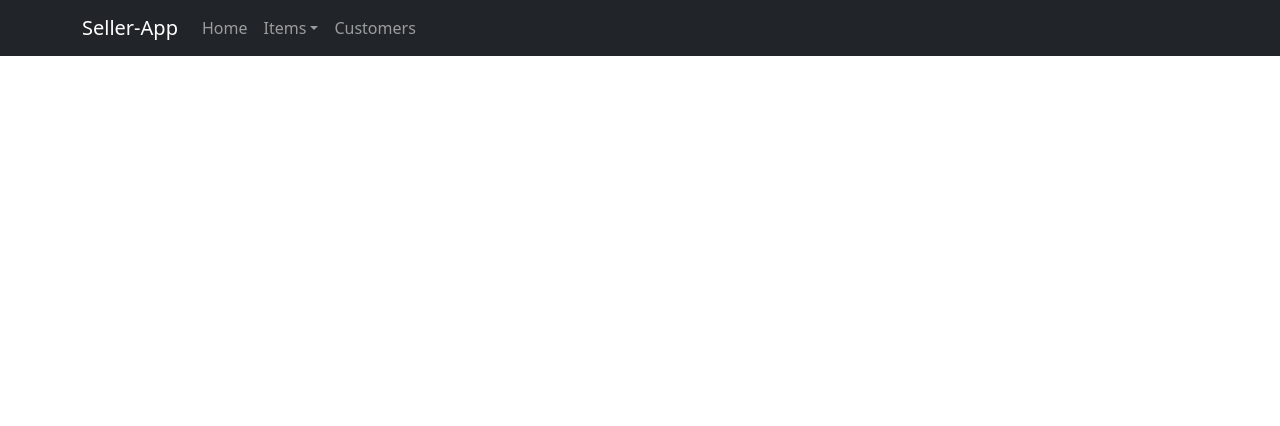
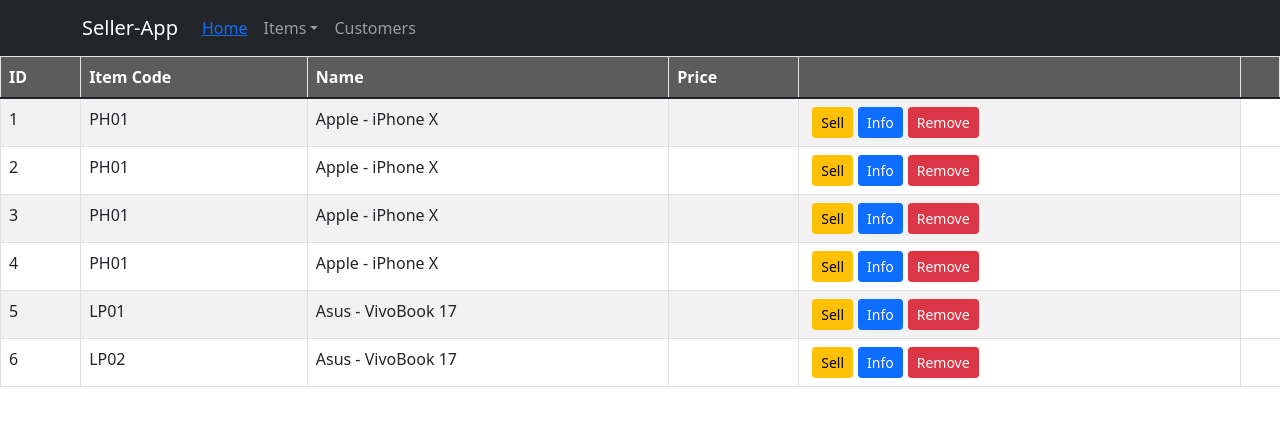
Before and after one commit to truethari/seller-app, a React (Create React App) app: page /allitems in a window 1280 px wide. Shown: the top 426 px of the page. Built offline with nearby package versions, Linux system fonts and the light colour scheme.

Commit message:
all items page

```diff
--- a/src/App.css
+++ b/src/App.css
@@ -1,38 +1,15 @@
-.App {
-  text-align: center;
+.table-container {
+  overflow-y: auto;
+  max-height: 500px;
+}
+table thead {
+  top: 0px;
+  position: sticky;
+  border-collapse: collapse;
+  vertical-align: middle;
 }
 
-.App-logo {
-  height: 40vmin;
-  pointer-events: none;
+thead {
+  background-color: #5c5c5c;
+  color: #ffffff;
 }
-
-@media (prefers-reduced-motion: no-preference) {
-  .App-logo {
-    animation: App-logo-spin infinite 20s linear;
-  }
-}
-
-.App-header {
-  background-color: #282c34;
-  min-height: 100vh;
-  display: flex;
-  flex-direction: column;
-  align-items: center;
-  justify-content: center;
-  font-size: calc(10px + 2vmin);
-  color: white;
-}
-
-.App-link {
-  color: #61dafb;
-}
-
-@keyframes App-logo-spin {
-  from {
-    transform: rotate(0deg);
-  }
-  to {
-    transform: rotate(360deg);
-  }
-}
--- a/src/App.js
+++ b/src/App.js
@@ -1,10 +1,11 @@
+import AllItems from "./components/allItems";
+
 import "./App.css";
-import NavBarC from "./components/navBar";
 
 function App() {
   return (
     <div className="App">
-      <NavBarC />
+      <p>Hello</p>
     </div>
   );
 }
--- /dev/null
+++ b/src/components/allItems.jsx
@@ -0,0 +1,62 @@
+import React, { Component } from "react";
+import { Button, Table } from "react-bootstrap";
+import { getAllItems } from "../services/fakeItems";
+
+class AllItems extends Component {
+  state = {
+    items: getAllItems(),
+  };
+  render() {
+    return (
+      <div className="table-container">
+        <Table striped bordered hover>
+          <thead>
+            <tr>
+              <th>ID</th>
+              <th>Item Code</th>
+              <th>Name</th>
+              <th>Price</th>
+              <th></th>
+              <th></th>
+            </tr>
+          </thead>
+          <tbody>
+            {this.state.items.map((e) => (
+              <tr key={e.id}>
+                <td>{e.id}</td>
+                <td>{e.itemCode}</td>
+                <td>{e.brandName + " - " + e.productName}</td>
+                <td></td>
+                <td>
+                  <Button
+                    style={{ marginLeft: 5, marginRight: 5 }}
+                    variant="warning"
+                    size="sm"
+                  >
+                    Sell
+                  </Button>
+                  <Button
+                    style={{ marginLeft: 0, marginRight: 5 }}
+                    variant="primary"
+                    size="sm"
+                  >
+                    Info
+                  </Button>
+                  <Button
+                    style={{ marginLeft: 0, marginRight: 5 }}
+                    variant="danger"
+                    size="sm"
+                  >
+                    Remove
+                  </Button>
+                </td>
+              </tr>
+            ))}
+          </tbody>
+        </Table>
+      </div>
+    );
+  }
+}
+
+export default AllItems;
--- a/src/components/navBar.jsx
+++ b/src/components/navBar.jsx
@@ -1,34 +1,33 @@
 import React, { Component } from "react";
+import { Link } from "react-router-dom";
 import { Navbar, NavDropdown, Nav, Container } from "react-bootstrap";
 
 class NavBarC extends Component {
   render() {
     return (
-      <>
-        <Navbar bg="dark" variant="dark">
+      <React.Fragment>
+        <Navbar bg="dark" variant="dark" sticky="top">
           <Container>
-            <Navbar.Brand href="#home">Seller-App</Navbar.Brand>
+            <Navbar.Brand>Seller-App</Navbar.Brand>
             <Nav className="me-auto">
-              <Nav.Link href="#home">Home</Nav.Link>
+              <Nav.Link>
+                <Link to="/">Home</Link>
+              </Nav.Link>
               <NavDropdown title="Items" id="collasible-nav-dropdown">
-                <NavDropdown.Item href="#action/3.1">
-                  All Items
+                <NavDropdown.Item>
+                  <Link to="/allitems">All Items</Link>
                 </NavDropdown.Item>
                 <NavDropdown.Divider />
-                <NavDropdown.Item href="#action/3.2">Add Item</NavDropdown.Item>
-                <NavDropdown.Item href="#action/3.3">
-                  Sell Item
-                </NavDropdown.Item>
+                <NavDropdown.Item>Add Item</NavDropdown.Item>
+                <NavDropdown.Item>Sell Item</NavDropdown.Item>
                 <NavDropdown.Divider />
-                <NavDropdown.Item href="#action/3.4">
-                  Remove Item
-                </NavDropdown.Item>
+                <NavDropdown.Item>Remove Item</NavDropdown.Item>
               </NavDropdown>
-              <Nav.Link href="#customers">Customers</Nav.Link>
+              <Nav.Link>Customers</Nav.Link>
             </Nav>
           </Container>
         </Navbar>
-      </>
+      </React.Fragment>
     );
   }
 }
--- a/src/index.js
+++ b/src/index.js
@@ -1,17 +1,26 @@
 import React from "react";
 import ReactDOM from "react-dom/client";
-import "./index.css";
+import { BrowserRouter, Routes, Route } from "react-router-dom";
 import App from "./App";
 import reportWebVitals from "./reportWebVitals";
+
+import "./index.css";
 import "bootstrap/dist/css/bootstrap.css";
+
+import NavBarC from "./components/navBar";
+import AllItems from "./components/allItems";
 
 const container = document.getElementById("root");
 const root = ReactDOM.createRoot(container);
 
 root.render(
-  <React.StrictMode>
-    <App />
-  </React.StrictMode>
+  <BrowserRouter>
+    <NavBarC />
+    <Routes>
+      <Route path="/allitems" element={<AllItems />} />
+      <Route path="/" element={<App />} />
+    </Routes>
+  </BrowserRouter>
 );
 
 // If you want to start measuring performance in your app, pass a function
--- /dev/null
+++ b/src/services/fakeItems.js
@@ -0,0 +1,91 @@
+const mobilePhones = [
+  {
+    id: 1,
+    itemCode: "PH01",
+    productName: "iPhone X",
+    brandName: "Apple",
+    storage: "128GB",
+    imei: "AA-BBBBBB-CCCCCC-D",
+    description: "",
+  },
+  {
+    id: 2,
+    itemCode: "PH01",
+    productName: "iPhone X",
+    brandName: "Apple",
+    storage: "128GB",
+    imei: "AA-BBBBBB-CCCCCC-D",
+    description: "",
+  },
+  {
+    id: 3,
+    itemCode: "PH01",
+    productName: "iPhone X",
+    brandName: "Apple",
+    storage: "128GB",
+    imei: "AA-BBBBBB-CCCCCC-D",
+    description: "",
+  },
+  {
+    id: 4,
+    itemCode: "PH01",
+    productName: "iPhone X",
+    brandName: "Apple",
+    storage: "128GB",
+    imei: "AA-BBBBBB-CCCCCC-D",
+    description: "",
+  },
+];
+
+const laptops = [
+  {
+    id: 5,
+    itemCode: "LP01",
+    productName: "VivoBook 17",
+    brandName: "Asus",
+    processor: "AMD Ryzen 3700U",
+    ram: "16GB",
+    storage: "1TB HDD",
+    gpu: "Intel Graphics 620",
+    serialNumber: "AA-BBBBBB-CCCCCC-D",
+    description: "",
+  },
+  {
+    id: 6,
+    itemCode: "LP02",
+    productName: "VivoBook 17",
+    brandName: "Asus",
+    processor: "AMD Ryzen 3700U",
+    ram: "16GB",
+    storage: "1TB HDD",
+    gpu: "Intel Graphics 620",
+    serialNumber: "AA-BBBBBB-CCCCCC-D",
+    description: "",
+  },
+];
+
+const allItems = [...mobilePhones, ...laptops];
+
+export function getAllItems() {
+  //   let allItems = [];
+
+  //   var round = 0;
+  //   for (var itemCat in itemCategories) {
+  //     var obj = itemCategories[itemCat];
+  //     var tempObj = {
+  //       id: obj["id"],
+  //       itemName:
+  //         obj["id"] +
+  //         " - " +
+  //         obj["itemCode"] +
+  //         " - " +
+  //         obj["brandName"] +
+  //         " - " +
+  //         obj["productName"],
+  //     };
+  //     allItems[round] = tempObj;
+  //     round += 1;
+  //   }
+  //   return allItems;
+  return allItems;
+}
```
Also changed, not shown: public/logo192.png (added), public/logo512.png (added).
